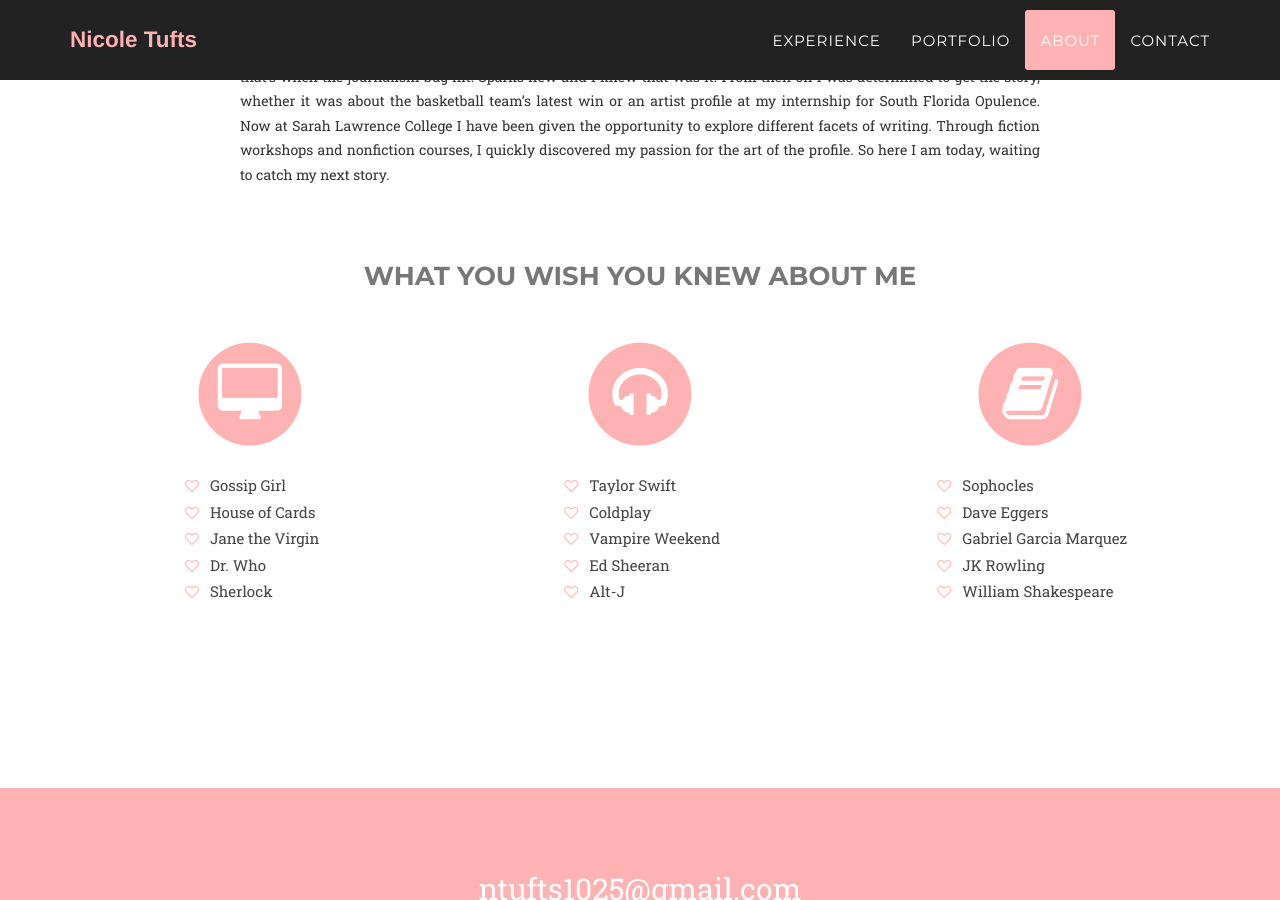
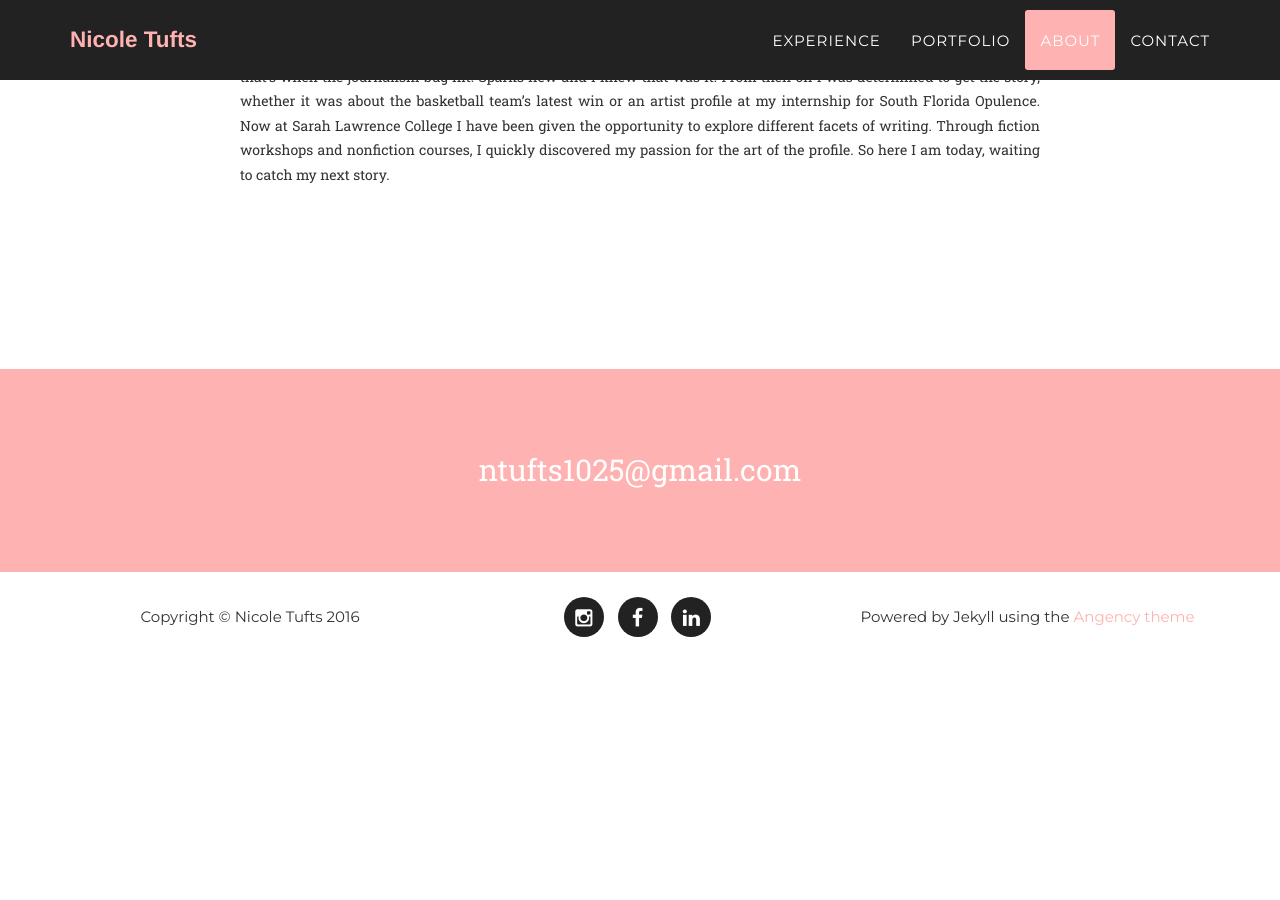
Before and after one commit to nicoletufts/nicoletufts.github.io, a Jekyll site: the page built from _posts/2015-01-10-the-spark-group-blogs.html, in a window 1280 px wide and 900 px high, scrolled down 3643 px. Built offline with Jekyll 4.4.1, drawn with Linux system fonts in a browser that asks for light colours; some web fonts are replaced; after the commit the page ends 4305 px from its top, so only the background shows below that.

Commit message:
add fake news post; remove what you wish you knew about me

```diff
--- a/_includes/about.html
+++ b/_includes/about.html
@@ -19,58 +19,5 @@
                     <br />
                 </div>
             </div>
-            <div class="row text-center">
-                <br />
-                <h3 class="text-muted fav-header">What You Wish You Knew About Me</h2>
-                <div class="col-sm-4 fav-col">
-                    <span class="fa-stack fa-4x" style="text-align: right">
-                        <i class="fa fa-circle fa-stack-2x text-primary"></i>
-                        <i class="fa fa-desktop fa-stack-1x fa-inverse"></i>
-                    </span>
-                    <!-- <h4 class="service-heading"></h4> -->
-                    <div class="fav-text">
-                      <ul>
-                        <li>Gossip Girl</li>
-                        <li>House of Cards</li>
-                        <li>Jane the Virgin</li>
-                        <li>Dr. Who</li>
-                        <li>Sherlock</li>
-                      </ul>
-                    </div>
-                </div>
-                <div class="col-sm-4 fav-col">
-                    <span class="fa-stack fa-4x">
-                        <i class="fa fa-circle fa-stack-2x text-primary"></i>
-                        <i class="fa fa-headphones fa-stack-1x fa-inverse"></i>
-                    </span>
-                    <!-- <h4 class="service-heading">Responsive Design</h4> -->
-                    <div class="fav-text">
-                      <ul>
-                        <li>Taylor Swift</li>
-                        <li>Coldplay</li>
-                        <li>Vampire Weekend</li>
-                        <li>Ed Sheeran</li>
-                        <li>Alt-J</li>
-                      </ul>
-                    </div>
-                </div>
-                <div class="col-sm-4 fav-col">
-                    <span class="fa-stack fa-4x">
-                        <i class="fa fa-circle fa-stack-2x text-primary"></i>
-                        <i class="fa fa-book fa-stack-1x fa-inverse"></i>
-                    </span>
-                    <!-- <h4 class="service-heading">Web Security</h4> -->
-                    <div class="fav-text">
-                      <ul>
-                        <li>Sophocles</li>
-                        <li>Dave Eggers</li>
-                        <li>Gabriel Garcia Marquez</li>
-                        <li>JK Rowling</li>
-                        <li>William Shakespeare</li>
-                      </ul>
-                    </div>
-                </div>
-                <div class="col-sm-3"></div>
-            </div>
         </div>
     </section>
--- a/_posts/2015-01-10-the-spark-group-blogs.html
+++ b/_posts/2015-01-10-the-spark-group-blogs.html
@@ -35,6 +35,16 @@ For the Spark Group I wrote blog posts.
     </li>
   </ul>
 </p> -->
+
+<p class="blog-link">
+  <a
+    target="_blank"
+    href="https://thesparkgroup.com/blurring-the-lines-the-polarity-of-social-media-in-the-trump-age/">
+    <img alt="Blurring the Lines: The Polarity of Social Media in the Trump Age"
+      src="/img/portfolio/fake-news.jpg"
+      class="img-responsive img-centered" />
+  </a>
+</p>
 
 <p class="blog-link">
   <a
```
Also changed, not shown: img/portfolio/fake-news.jpg (added).
